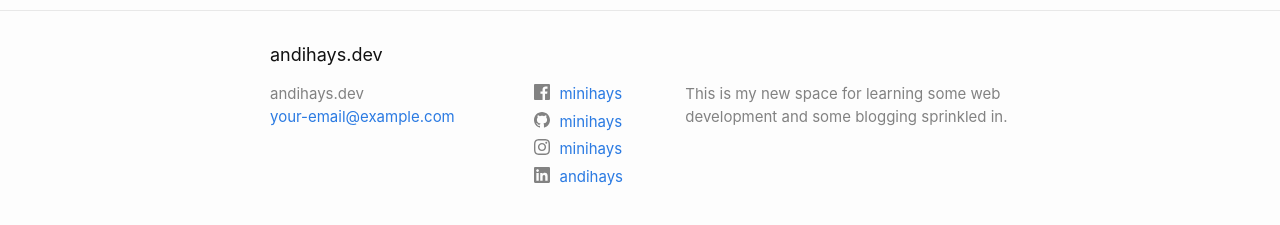
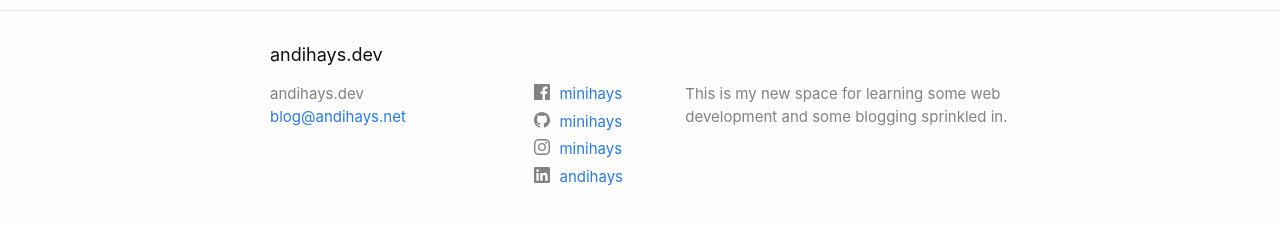
Before and after one commit to minihays/minihays.github.io, a Jekyll site: the page built from index.markdown, in a window 1280 px wide. Shown: the part 652-877 px from the top of the page. Built offline with Jekyll 4.4.1, drawn with Linux system fonts in a browser that asks for light colours.

Commit message:
added email

```diff
--- a/_config.yml
+++ b/_config.yml
@@ -19,7 +19,7 @@
 # in the templates via {{ site.myvariable }}.
 
 title: andihays.dev
-email: your-email@example.com
+email: blog@andihays.net
 description: >- # this means to ignore newlines until "baseurl:"
   This is my new space for learning some web development and some blogging sprinkled in.
 baseurl: "" # the subpath of your site, e.g. /blog
```
